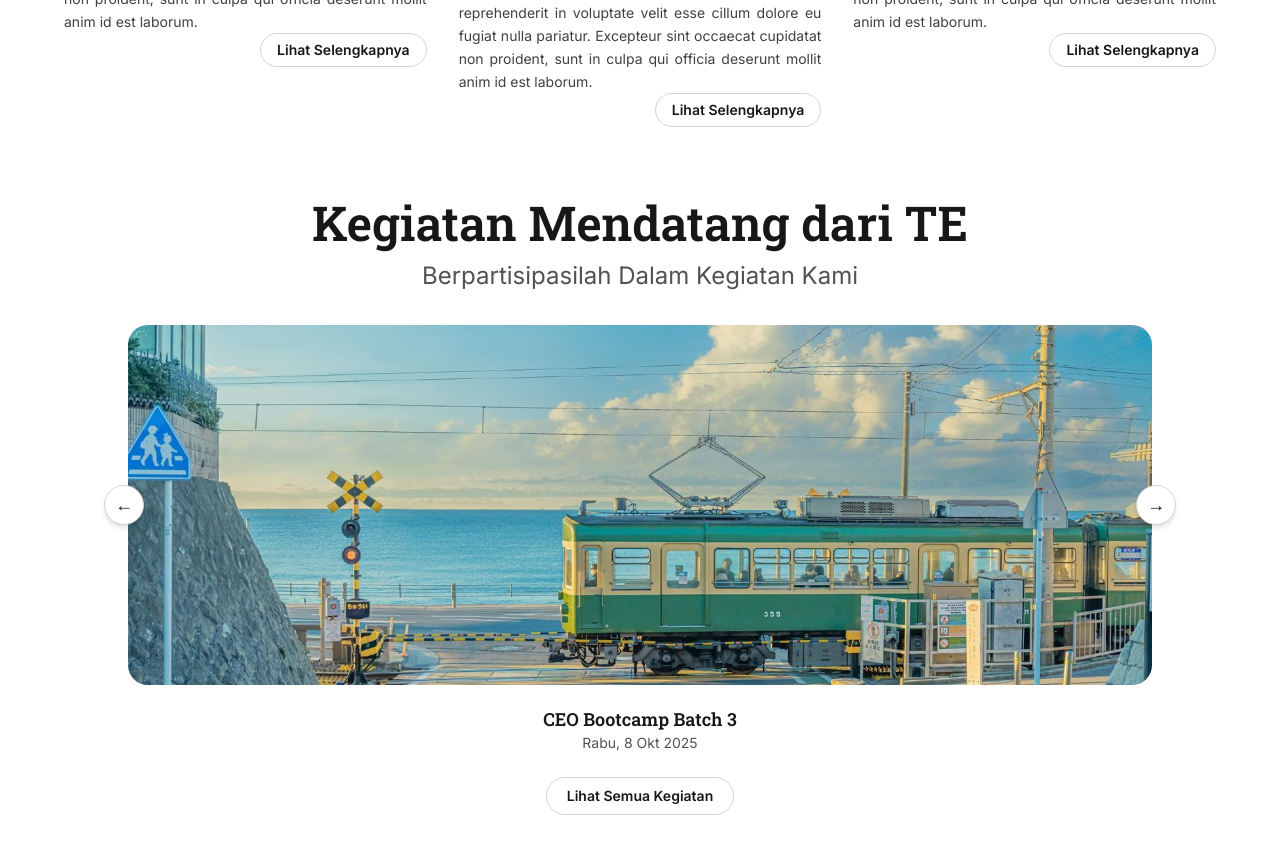
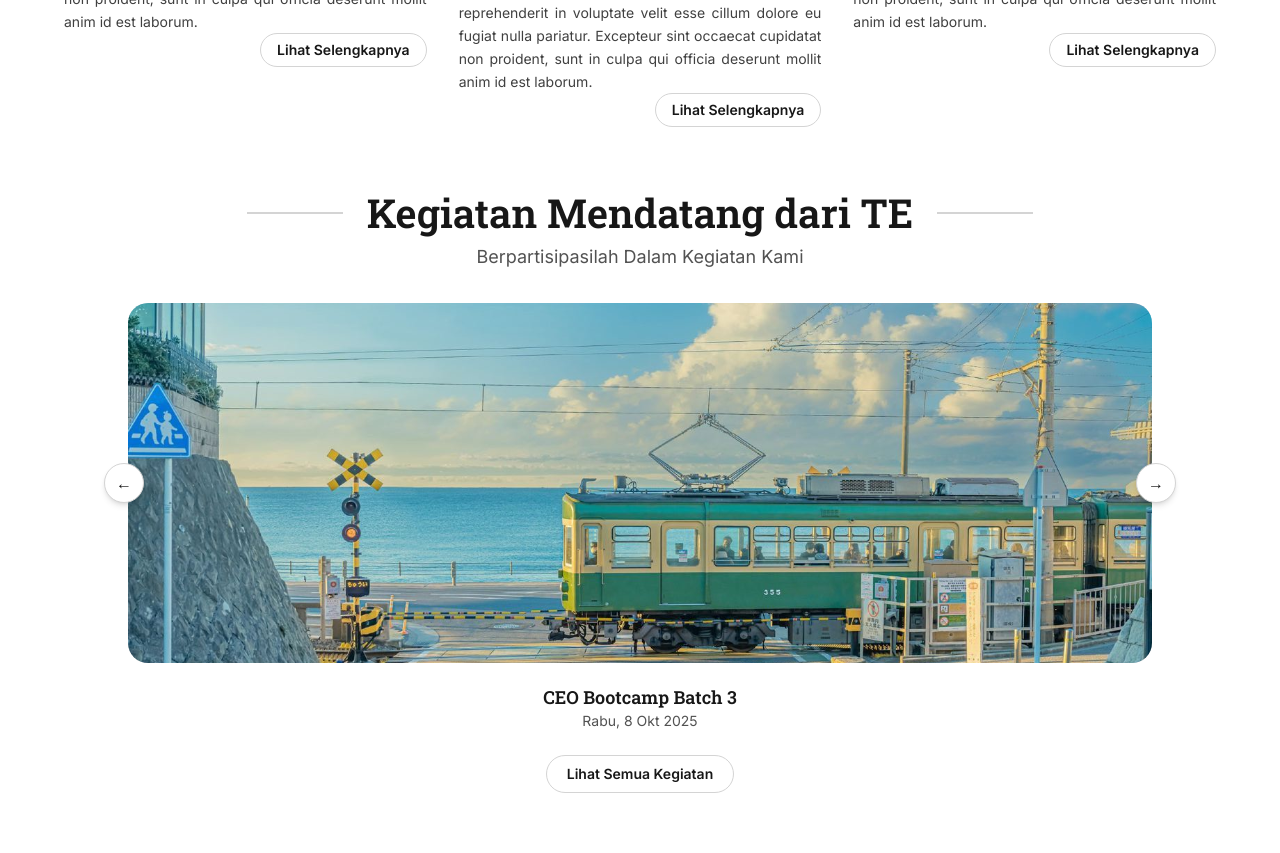
Before and after one commit to enterprisetarumanagara/TE-Website, a Next.js app: page / in a window 1280 px wide. Shown: the part 1680-2533 px from the top of the page. Built offline with nearby package versions, Linux system fonts and the light colour scheme.

Commit message:
style: re-new the style for upcoming events

```diff
--- a/src/components/sections/Upcoming.tsx
+++ b/src/components/sections/Upcoming.tsx
@@ -1,6 +1,6 @@
 "use client";
 
-import { useState } from "react";
+import { useState, useRef, useEffect } from "react";
 import Image from "next/image";
 import { useLanguage } from "@/context/LanguageContext";
 
@@ -46,21 +46,65 @@ const UpcomingEvents = () => {
     setIndex((prev) => (prev + 1) % events.length);
   };
 
+  const headerRef = useRef<HTMLDivElement | null>(null);
+  const [visible, setVisible] = useState(false);
+
+  useEffect(() => {
+    const el = headerRef.current;
+    if (!el) return;
+
+    const observer = new IntersectionObserver(
+      (entries) => {
+        entries.forEach((e) => {
+          if (e.isIntersecting) {
+            setVisible(true);
+            observer.unobserve(e.target);
+          }
+        });
+      },
+      { threshold: 0.3 }
+    );
+
+    observer.observe(el);
+
+    return () => observer.disconnect();
+  }, []);
+
   return (
-        <section className="px-5 md:px-8 lg:px-10 pt-4 pb-16 md:pb-20 py-10 md:py-10 lg:py-15">
+    <section className="px-5 md:px-8 lg:px-10 py-10 md:py-14">
       <div className="mx-auto max-w-5xl flex flex-col items-center">
-                <header className="mb-6 md:mb-8 text-center">
-                    <h2 className="text-[32px] md:text-[40px] lg:text-[48px] font-semibold">
+
+        <header ref={headerRef} className="mb-6 md:mb-8 text-center">
+          <div className="flex items-center justify-center gap-4 md:gap-6">
+
+            <span
+              className={`
+                hidden sm:block h-[2px] w-10 md:w-16 lg:w-24 bg-neutral-300
+                transition-all duration-700
+                ${visible ? "opacity-100 translate-x-0" : "opacity-0 -translate-x-10"}
+              `}
+            />
+
+            <h2 className="text-[32px] md:text-[36px] lg:text-[40px] font-semibold">
               {t("events.headingMain")}
             </h2>
-                    <p className="mt-1 text-lg md:text-xl lg:text-[24px] text-neutral-600">
+
+            <span
+              className={`
+                hidden sm:block h-[2px] w-10 md:w-16 lg:w-24 bg-neutral-300
+                transition-all duration-700
+                ${visible ? "opacity-100 translate-x-0" : "opacity-0 translate-x-10"}
+              `}
+            />
+          </div>
+
+          <p className="mt-1 text-sm md:text-base lg:text-lg text-neutral-600">
             {t("events.subheading")}
           </p>
         </header>
 
         <div className="w-full relative">
-                    <div
-                        className="relative w-full h-[220px] sm:h-[260px] md:h-[320px] lg:h-[360px] overflow-hidden rounded-[20px] bg-neutral-200">
+          <div className="relative w-full h-[220px] sm:h-[260px] md:h-[320px] lg:h-[360px] overflow-hidden rounded-[20px] bg-neutral-200">
             <div
               className="flex h-full transition-transform duration-700 ease-out"
               style={{ transform: `translateX(-${index * 100}%)` }}
@@ -79,21 +123,20 @@ const UpcomingEvents = () => {
           </div>
 
           <button
-                        type="button"
             onClick={prev}
             className="hidden sm:flex absolute top-1/2 -left-6 -translate-y-1/2 h-10 w-10 items-center justify-center rounded-full border border-neutral-300 bg-white shadow-md hover:bg-neutral-100 transition-colors"
-                        aria-label="Previous event">
-                        <span className="text-lg">←</span>
+          >
+            ←
           </button>
 
           <button
-                        type="button"
             onClick={next}
             className="hidden sm:flex absolute top-1/2 -right-6 -translate-y-1/2 h-10 w-10 items-center justify-center rounded-full border border-neutral-300 bg-white shadow-md hover:bg-neutral-100 transition-colors"
-                        aria-label="Next event">
-                        <span className="text-lg">→</span>
+          >
+            →
           </button>
         </div>
+
         <div className="mt-5 text-center">
           <h3 className="text-base md:text-lg font-semibold">
             {t(current.titleKey)}
```
Lines whose indentation alone changed are shown as unchanged.
